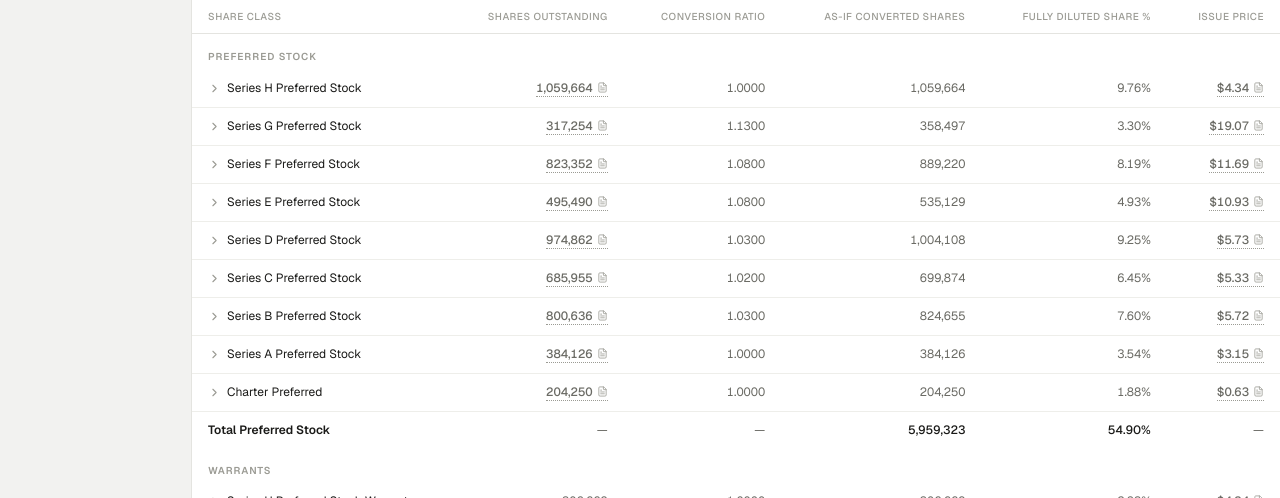
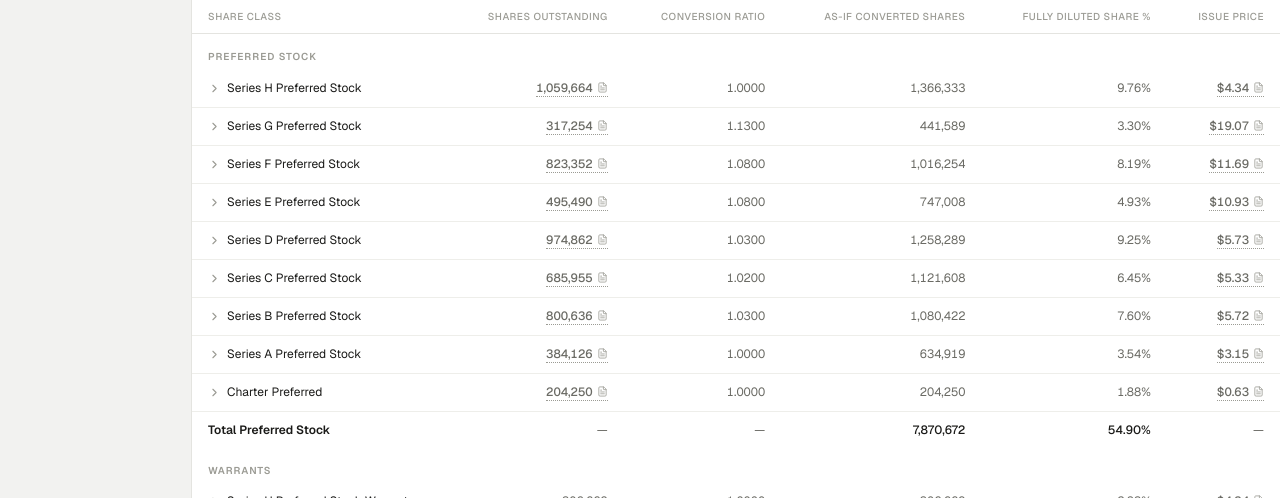
Before and after one commit to marciocaraballo/dryft-traceability, a Next.js app: page / in a window 1280 px wide. Shown: the part 178-676 px from the top of the page. Built offline with nearby package versions, Linux system fonts and the light colour scheme.

Commit message:
last recommendations

```diff
--- a/src/data/capTableData.ts
+++ b/src/data/capTableData.ts
@@ -2,16 +2,16 @@ import type { ShareClassRow, DrawerData } from "@/types";
 
 export const capTableRows: ShareClassRow[] = [
   { id: "section-preferred", isSection: true, sectionLabel: "PREFERRED STOCK", name: "", sharesOutstanding: null, conversionRatio: 0, asIfConverted: 0, fullyDilutedPct: 0, issuePrice: 0 },
-  { id: "seriesH",  name: "Series H Preferred Stock",  sharesOutstanding: 1366333, conversionRatio: 1.0000, asIfConverted: 1059664, fullyDilutedPct: 9.76,  issuePrice: 4.34,  traceIds: { issuePrice: "issuePrice.seriesH",  sharesOutstanding: "sharesOutstanding.seriesH"  } },
-  { id: "seriesG",  name: "Series G Preferred Stock",  sharesOutstanding: 390787,  conversionRatio: 1.1300, asIfConverted: 358497,  fullyDilutedPct: 3.30,  issuePrice: 19.07, traceIds: { issuePrice: "issuePrice.seriesG",  sharesOutstanding: "sharesOutstanding.seriesG"  } },
-  { id: "seriesF",  name: "Series F Preferred Stock",  sharesOutstanding: 940976,  conversionRatio: 1.0800, asIfConverted: 889220,  fullyDilutedPct: 8.19,  issuePrice: 11.69, traceIds: { issuePrice: "issuePrice.seriesF",  sharesOutstanding: "sharesOutstanding.seriesF"  } },
-  { id: "seriesE",  name: "Series E Preferred Stock",  sharesOutstanding: 691674,  conversionRatio: 1.0800, asIfConverted: 535129,  fullyDilutedPct: 4.93,  issuePrice: 10.93, traceIds: { issuePrice: "issuePrice.seriesE",  sharesOutstanding: "sharesOutstanding.seriesE"  } },
-  { id: "seriesD",  name: "Series D Preferred Stock",  sharesOutstanding: 1221640, conversionRatio: 1.0300, asIfConverted: 1004108, fullyDilutedPct: 9.25,  issuePrice: 5.73,  traceIds: { issuePrice: "issuePrice.seriesD",  sharesOutstanding: "sharesOutstanding.seriesD"  } },
-  { id: "seriesC",  name: "Series C Preferred Stock",  sharesOutstanding: 1099616, conversionRatio: 1.0200, asIfConverted: 699874,  fullyDilutedPct: 6.45,  issuePrice: 5.33,  traceIds: { issuePrice: "issuePrice.seriesC",  sharesOutstanding: "sharesOutstanding.seriesC"  } },
-  { id: "seriesB",  name: "Series B Preferred Stock",  sharesOutstanding: 1048953, conversionRatio: 1.0300, asIfConverted: 824655,  fullyDilutedPct: 7.60,  issuePrice: 5.72,  traceIds: { issuePrice: "issuePrice.seriesB",  sharesOutstanding: "sharesOutstanding.seriesB"  } },
-  { id: "seriesA",  name: "Series A Preferred Stock",  sharesOutstanding: 634919,  conversionRatio: 1.0000, asIfConverted: 384126,  fullyDilutedPct: 3.54,  issuePrice: 3.15,  traceIds: { issuePrice: "issuePrice.seriesA",  sharesOutstanding: "sharesOutstanding.seriesA"  } },
+  { id: "seriesH",  name: "Series H Preferred Stock",  sharesOutstanding: 1366333, conversionRatio: 1.0000, asIfConverted: 1366333, fullyDilutedPct: 9.76,  issuePrice: 4.34,  traceIds: { issuePrice: "issuePrice.seriesH",  sharesOutstanding: "sharesOutstanding.seriesH"  } },
+  { id: "seriesG",  name: "Series G Preferred Stock",  sharesOutstanding: 390787,  conversionRatio: 1.1300, asIfConverted: 441589,  fullyDilutedPct: 3.30,  issuePrice: 19.07, traceIds: { issuePrice: "issuePrice.seriesG",  sharesOutstanding: "sharesOutstanding.seriesG"  } },
+  { id: "seriesF",  name: "Series F Preferred Stock",  sharesOutstanding: 940976,  conversionRatio: 1.0800, asIfConverted: 1016254, fullyDilutedPct: 8.19,  issuePrice: 11.69, traceIds: { issuePrice: "issuePrice.seriesF",  sharesOutstanding: "sharesOutstanding.seriesF"  } },
+  { id: "seriesE",  name: "Series E Preferred Stock",  sharesOutstanding: 691674,  conversionRatio: 1.0800, asIfConverted: 747008,  fullyDilutedPct: 4.93,  issuePrice: 10.93, traceIds: { issuePrice: "issuePrice.seriesE",  sharesOutstanding: "sharesOutstanding.seriesE"  } },
+  { id: "seriesD",  name: "Series D Preferred Stock",  sharesOutstanding: 1221640, conversionRatio: 1.0300, asIfConverted: 1258289, fullyDilutedPct: 9.25,  issuePrice: 5.73,  traceIds: { issuePrice: "issuePrice.seriesD",  sharesOutstanding: "sharesOutstanding.seriesD"  } },
+  { id: "seriesC",  name: "Series C Preferred Stock",  sharesOutstanding: 1099616, conversionRatio: 1.0200, asIfConverted: 1121608, fullyDilutedPct: 6.45,  issuePrice: 5.33,  traceIds: { issuePrice: "issuePrice.seriesC",  sharesOutstanding: "sharesOutstanding.seriesC"  } },
+  { id: "seriesB",  name: "Series B Preferred Stock",  sharesOutstanding: 1048953, conversionRatio: 1.0300, asIfConverted: 1080422, fullyDilutedPct: 7.60,  issuePrice: 5.72,  traceIds: { issuePrice: "issuePrice.seriesB",  sharesOutstanding: "sharesOutstanding.seriesB"  } },
+  { id: "seriesA",  name: "Series A Preferred Stock",  sharesOutstanding: 634919,  conversionRatio: 1.0000, asIfConverted: 634919,  fullyDilutedPct: 3.54,  issuePrice: 3.15,  traceIds: { issuePrice: "issuePrice.seriesA",  sharesOutstanding: "sharesOutstanding.seriesA"  } },
   { id: "charter",  name: "Charter Preferred",          sharesOutstanding: 204250,  conversionRatio: 1.0000, asIfConverted: 204250,  fullyDilutedPct: 1.88,  issuePrice: 0.63,  traceIds: { issuePrice: "issuePrice.charter",  sharesOutstanding: "sharesOutstanding.charter"  } },
-  { id: "total-preferred", isTotal: true, name: "Total Preferred Stock", sharesOutstanding: null, conversionRatio: 0, asIfConverted: 5959323, fullyDilutedPct: 54.90, issuePrice: 0 },
+  { id: "total-preferred", isTotal: true, name: "Total Preferred Stock", sharesOutstanding: null, conversionRatio: 0, asIfConverted: 7870672, fullyDilutedPct: 54.90, issuePrice: 0 },
 
   { id: "section-warrants", isSection: true, sectionLabel: "WARRANTS", name: "", sharesOutstanding: null, conversionRatio: 0, asIfConverted: 0, fullyDilutedPct: 0, issuePrice: 0 },
   { id: "warrantH", name: "Series H Preferred Stock Warrants", sharesOutstanding: 306669, conversionRatio: 1.0000, asIfConverted: 306669, fullyDilutedPct: 2.83, issuePrice: 4.34,  traceIds: { issuePrice: "issuePrice.seriesH" } },
```
